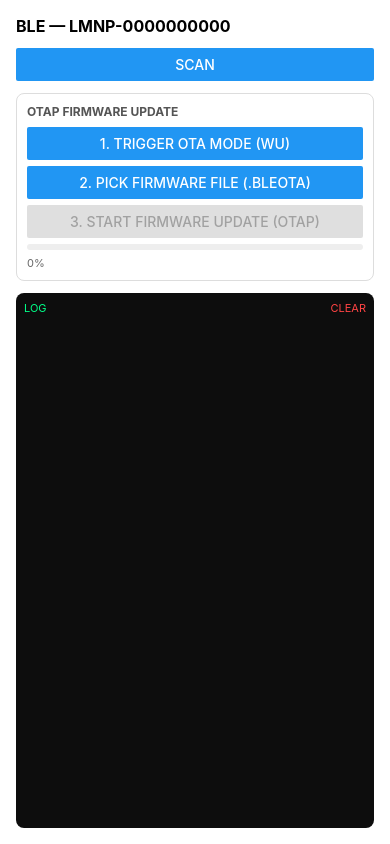
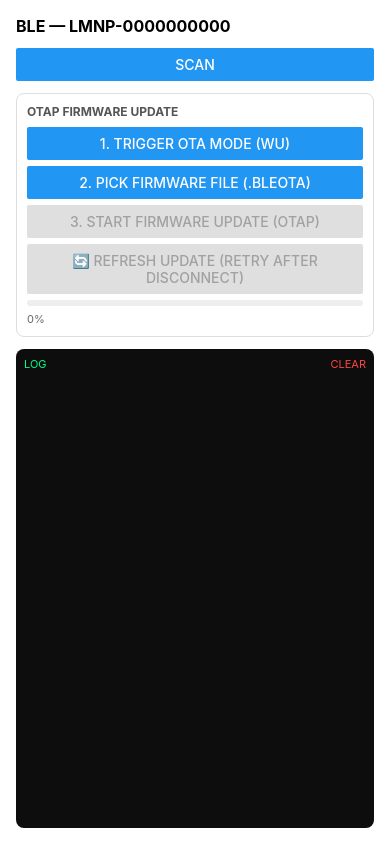
Before and after one commit to LITEMEDAPP/Internal-Tools, a React Native app: screen / in a window 390 px wide. Built offline with nearby package versions, Linux system fonts and the light colour scheme; what react-native-ble-plx would draw is missing.

Commit message:
build: added refresh  button

```diff
--- a/App.tsx
+++ b/App.tsx
@@ -306,6 +306,18 @@ function App(): React.JSX.Element {
     }
   };
 
+  // ─── OTAP: refresh/retry after a mid-transfer disconnect ────────────────────
+  // Reuses the same already-loaded firmware image and re-runs the update from
+  // scratch. The device tracks its own progress (per the OTAP spec, it can
+  // request any block position at any time), so reconnecting and letting it
+  // ask for whatever it still needs is the correct way to recover, rather than
+  // needing to re-pick the file.
+
+  const runOtapRefresh = async () => {
+    addLog('══ OTAP: REFRESHING UPDATE (retry after disconnect) ══');
+    await runOtapUpdate();
+  };
+
   // ─── UI ──────────────────────────────────────────────────────────────────────
 
   return (
@@ -405,6 +417,14 @@ function App(): React.JSX.Element {
             onPress={runOtapUpdate}
             disabled={otapRunning || !otapFileInfo}
           />
+
+          <Button
+            title="🔄 Refresh Update (retry after disconnect)"
+            onPress={runOtapRefresh}
+            disabled={otapRunning || !otapFileInfo}
+            color="#d97706"
+          />
+
           <View style={{height: 6, backgroundColor: '#eee', borderRadius: 3, overflow: 'hidden'}}>
             <View style={{height: '100%', width: `${otapProgress}%`, backgroundColor: '#2563eb'}} />
           </View>
```
